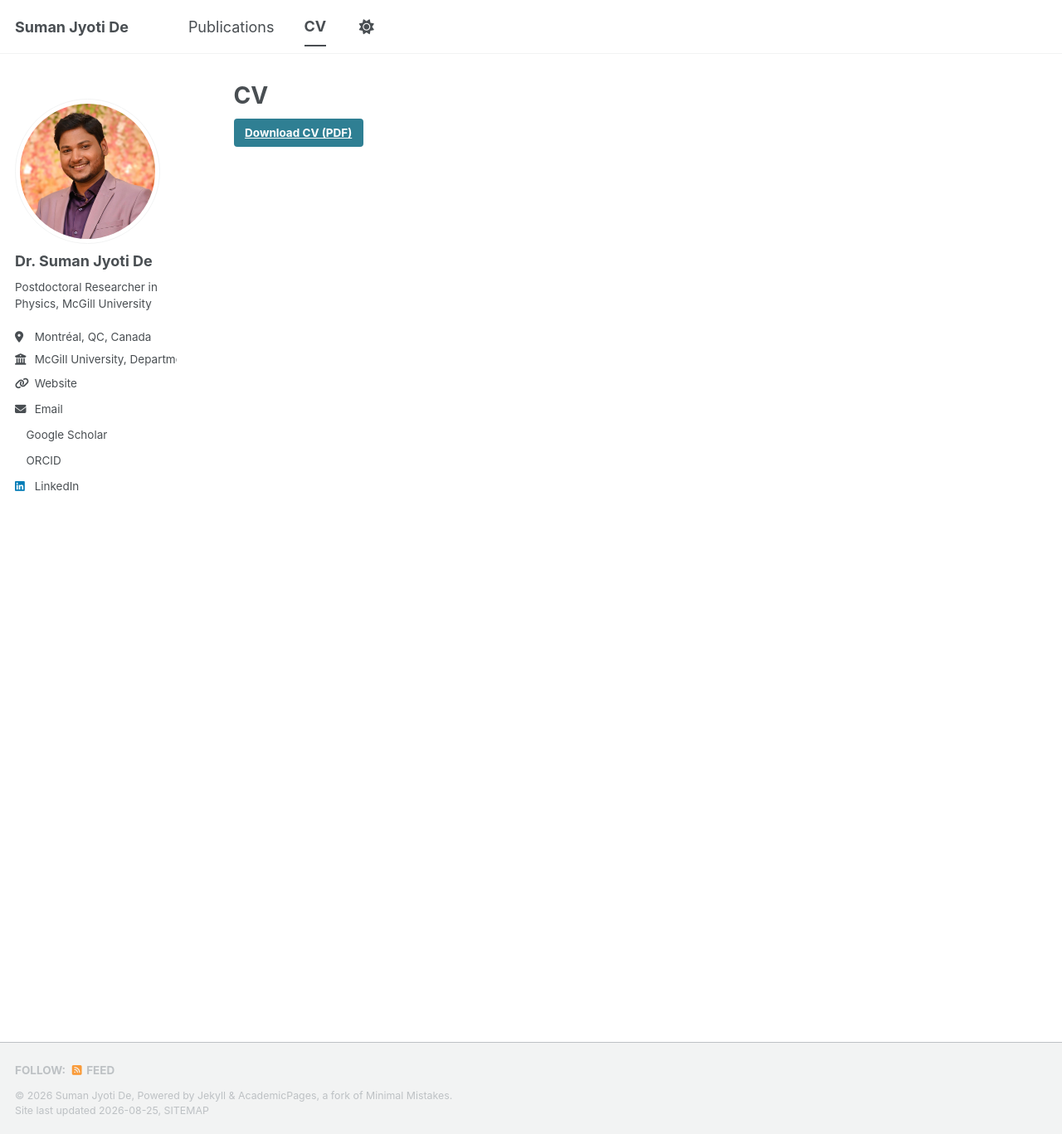
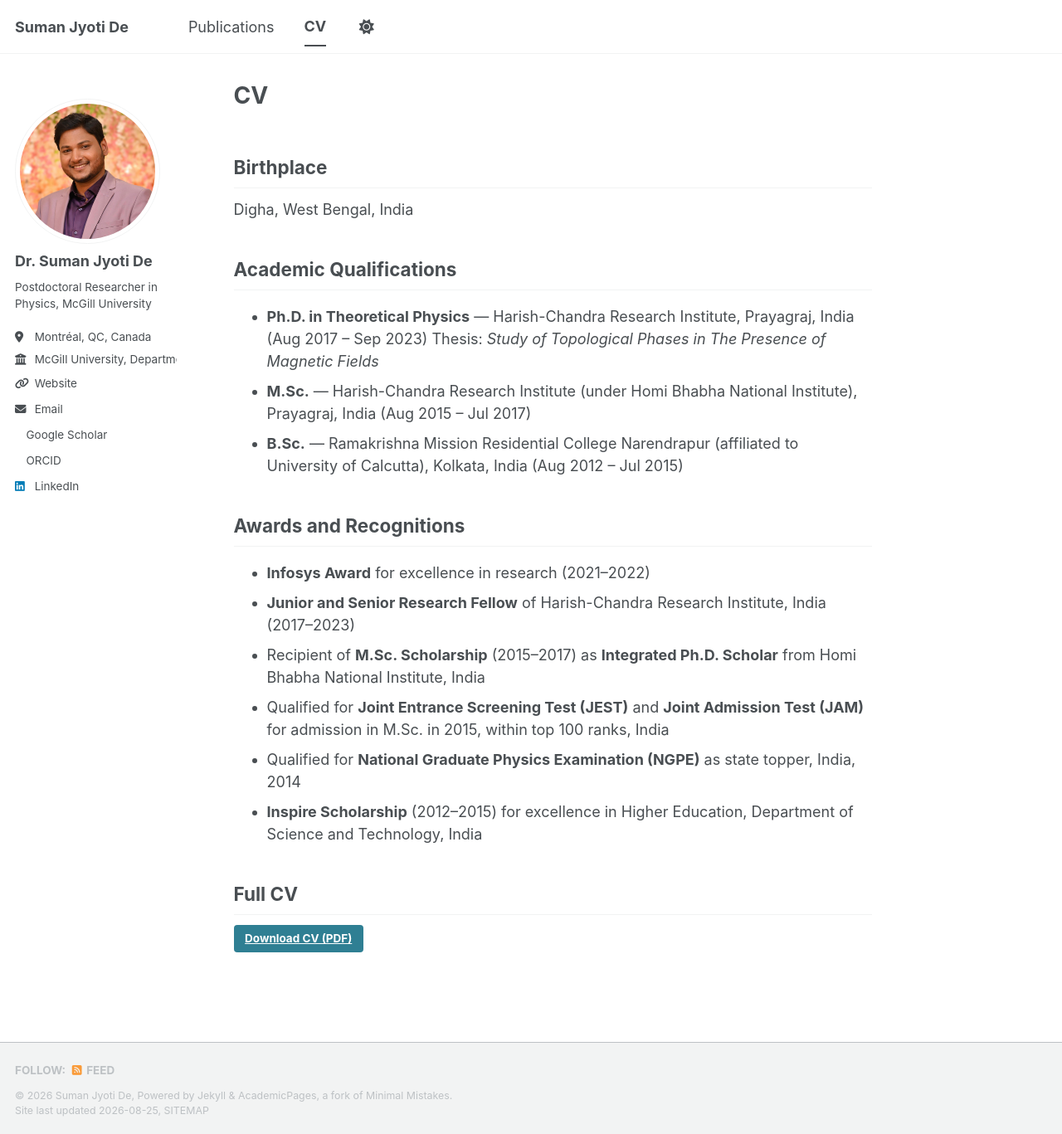
Before and after one commit to sjdphysics/sjdphysics.github.io, a Jekyll site: the page built from _pages/cv.md, in a window 1280 px wide and 1367 px high. Shown: the whole window at 83% size. Built offline with Jekyll 4.4.1, drawn with Linux system fonts in a browser that asks for light colours; a style sheet for code colours, icons or effects is not loaded.

Commit message:
Add CV summary sections

```diff
--- a/_pages/cv.md
+++ b/_pages/cv.md
@@ -7,4 +7,26 @@ redirect_from:
   - /resume
 ---
 
+## Birthplace
+
+Digha, West Bengal, India
+
+## Academic Qualifications
+
+- **Ph.D. in Theoretical Physics** — Harish-Chandra Research Institute, Prayagraj, India (Aug 2017 – Sep 2023)
+  Thesis: *Study of Topological Phases in The Presence of Magnetic Fields*
+- **M.Sc.** — Harish-Chandra Research Institute (under Homi Bhabha National Institute), Prayagraj, India (Aug 2015 – Jul 2017)
+- **B.Sc.** — Ramakrishna Mission Residential College Narendrapur (affiliated to University of Calcutta), Kolkata, India (Aug 2012 – Jul 2015)
+
+## Awards and Recognitions
+
+- **Infosys Award** for excellence in research (2021–2022)
+- **Junior and Senior Research Fellow** of Harish-Chandra Research Institute, India (2017–2023)
+- Recipient of **M.Sc. Scholarship** (2015–2017) as **Integrated Ph.D. Scholar** from Homi Bhabha National Institute, India
+- Qualified for **Joint Entrance Screening Test (JEST)** and **Joint Admission Test (JAM)** for admission in M.Sc. in 2015, within top 100 ranks, India
+- Qualified for **National Graduate Physics Examination (NGPE)** as state topper, India, 2014
+- **Inspire Scholarship** (2012–2015) for excellence in Higher Education, Department of Science and Technology, India
+
+## Full CV
+
 <a href="{{ base_path }}/files/cv.pdf" class="btn btn--primary">Download CV (PDF)</a>
```
